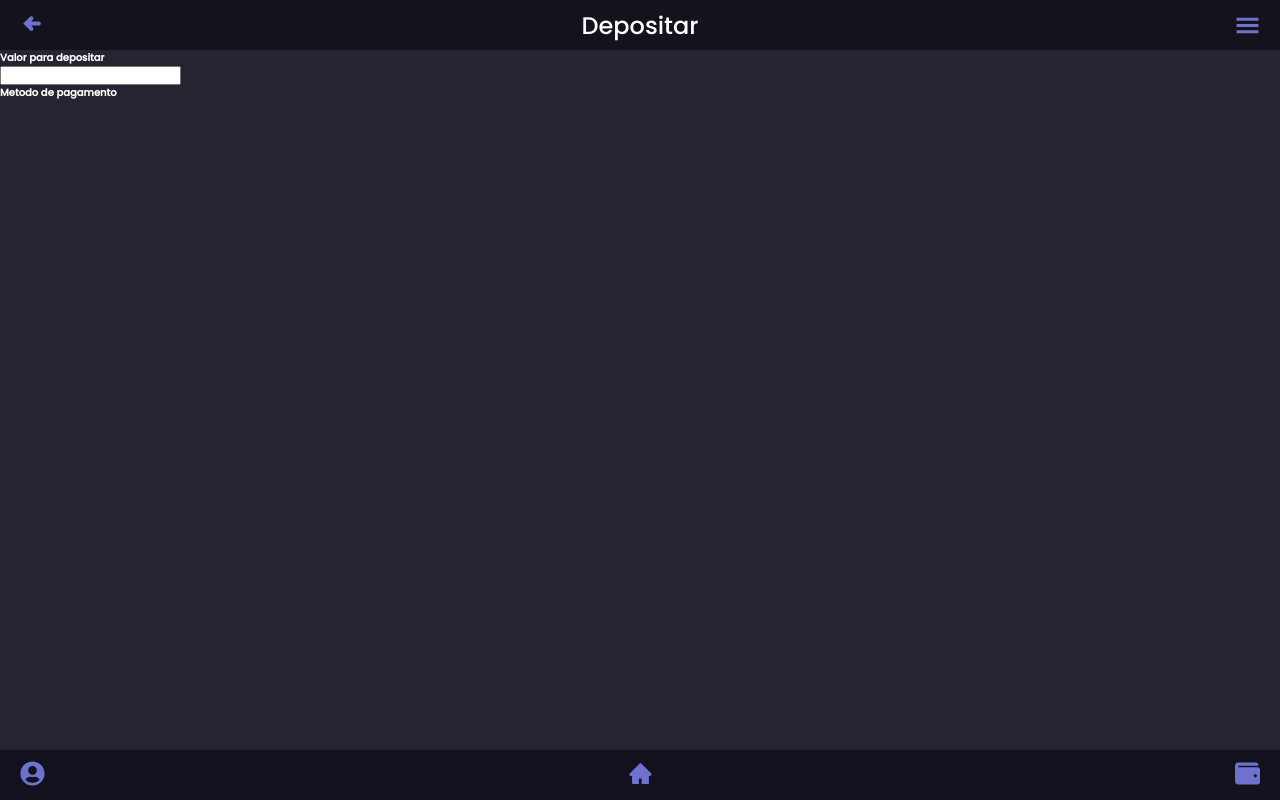
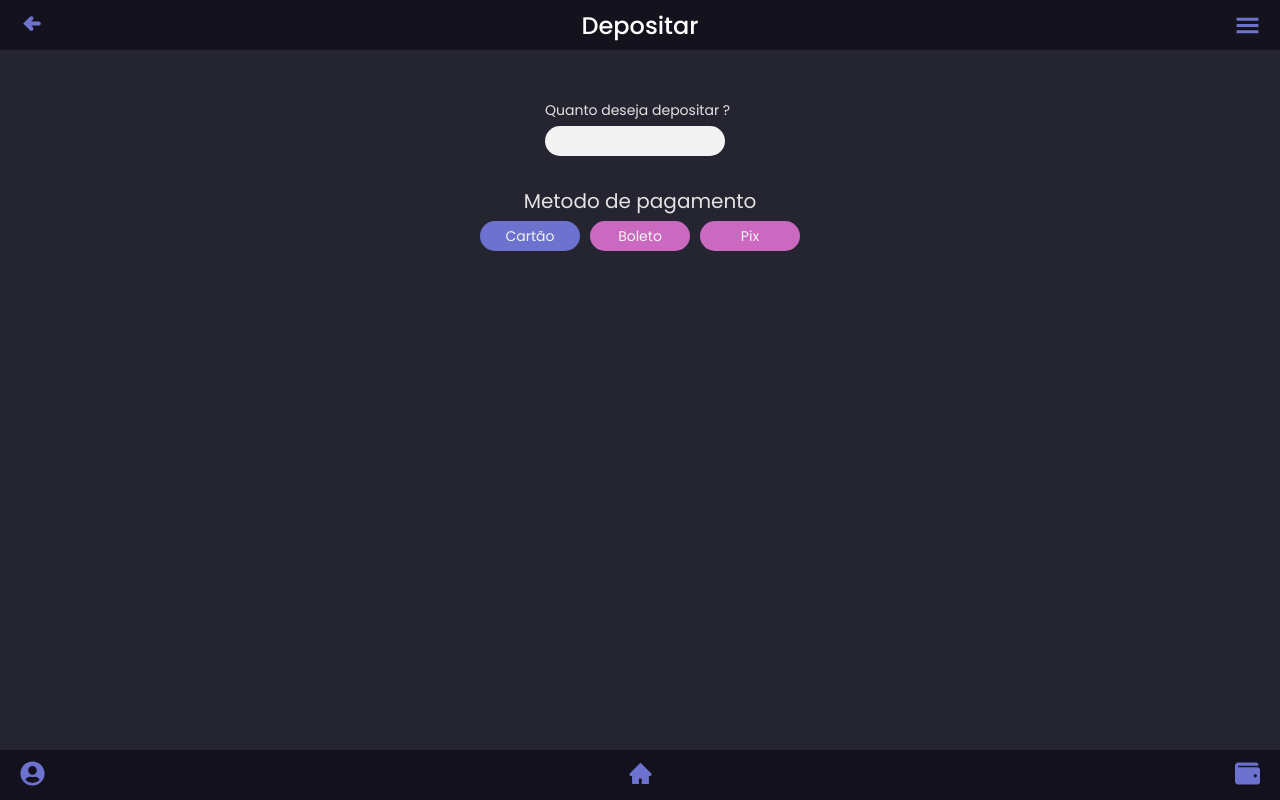
Before and after one commit to AdelinoJnr/currency-wallet, a React (Create React App) app: page /depositar in a window 1280 px wide. Built offline with nearby package versions, Linux system fonts and the light colour scheme; no server answers.

Commit message:
[style: page deposit]

```diff
--- a/src/components/FormDeposito/index.jsx
+++ b/src/components/FormDeposito/index.jsx
@@ -1,20 +1,20 @@
 import React from 'react';
 
-function FormDeposit() {
+import './style.css';
+
+function FormDeposit({ value }) {
   return (
-    <form>
-      <label htmlFor="cartao">
-        <input type="radio" name="deposit" id="cartao" />
-        Cartão de Credito
-      </label>
-      <label htmlFor="boleto">
-        <input type="radio" name="deposit" id="boleto" />
-        Boleto
-      </label>
-      <label htmlFor="Pix">
-        <input type="radio" name="deposit" id="Pix" />
-        Pix
-      </label>
+    <form className="form-deposit">
+      <h4 className="title-3">Preencher os dados</h4>
+      <input className="inputs-deposit" type="text" name="titular" placeholder="Nome do Titular" />
+      <div>
+        <input className="input-pair" type="number" name="cvv" placeholder="CVV" />
+        <input className="input-pair" type="number" name="vencimento" placeholder="Data de vencimento" />
+      </div>
+      <input className="inputs-deposit" type="number" name="conta" placeholder="Número do cartão" />
+      <select name="parcela">
+        <option value="1x">{`1x - R$ ${value}`}</option>
+      </select>
     </form>
   );
 }
--- /dev/null
+++ b/src/components/FormDeposito/style.css
@@ -0,0 +1,39 @@
+/* From Deposit */
+.form-deposit {
+  display: flex;
+  flex-direction: column;
+  gap: 20px;
+  margin-bottom: 30px;
+}
+
+.form-deposit > div {
+  width: 320px;
+  margin: 0 auto;
+  display: flex;
+  justify-content: space-between;
+}
+
+.inputs-deposit {
+  width: 320px;
+  height: 30px;
+  border-radius: 15px;
+  border: none;
+  margin: 0 auto;
+  text-align: center;
+}
+
+.input-pair {
+  width: 140px;
+  height: 30px;
+  border-radius: 15px;
+  border: none;
+  text-align: center;
+}
+
+.form-deposit > select {
+  width: 240px;
+  height: 30px;
+  border-radius: 7px;
+  border: none;
+  margin: 0 auto;
+}
--- a/src/pages/Deposit.jsx
+++ b/src/pages/Deposit.jsx
@@ -10,23 +10,30 @@ import { currencyActivity } from '../utils/functions';
 function Deposit() {
   const [valueDeposit, setValueDeposit] = useState('');
 
-  const renderButtonFinish = () => (
-    <Link to="/">
-      <button onClick={() => currencyActivity(valueDeposit, 'adicionar')} type="button">
-        Depositar
-      </button>
-    </Link>
-  );
-
   return (
     <>
       <HeaderBack rota="/wallet" text="Depositar" />
       <section className="content-form-pagament">
-        <h4>Valor para depositar</h4>
-        <input value={valueDeposit} onChange={(ev) => setValueDeposit(ev.target.value)} type="number" name="valueDeposito" id="valueDeposito" />
-        <h4>Metodo de pagamento</h4>
-        {valueDeposit !== '' && <FormDeposit />}
-        {valueDeposit !== '' && renderButtonFinish()}
+        <div className="content-deposit">
+          <p>Quanto deseja depositar ?</p>
+          <input value={valueDeposit} onChange={(ev) => setValueDeposit(ev.target.value)} type="number" name="valueDeposito" id="valueDeposito" />
+        </div>
+        <div className="content-metodo-pagament">
+          <h3 className="title-3">Metodo de pagamento</h3>
+          <button className="btn-cartao" type="button">Cartão</button>
+          <button className="btn-boleto" type="button">Boleto</button>
+          <button className="btn-pix" type="button">Pix</button>
+        </div>
+        {valueDeposit !== '' && <FormDeposit value={valueDeposit} />}
+        {valueDeposit !== '' && (
+          <div className="link-deposit">
+            <Link to="/">
+              <button className="btn-acao btn-deposit" onClick={() => currencyActivity(valueDeposit, 'adicionar')} type="button">
+                Confirmar
+              </button>
+            </Link>
+          </div>
+        )}
       </section>
       <Footer />
     </>
--- a/src/pages/styles.css
+++ b/src/pages/styles.css
@@ -372,8 +372,70 @@
 }
 
 /* Depositar */
+.btn-deposit {
+  font-family: Poppins;
+  background-color: var(--blue-color-600);
+  font-size: 1.6em;
+}
+
+.content-deposit {
+  margin: 50px auto 30px;
+  width: 190px;
+}
+
+.content-deposit > p {
+  font-size: 1.4em;
+  margin-bottom: 5px;
+}
+
+.content-deposit > input {
+  width: 180px;
+  height: 30px;
+  border-radius: 15px;
+  border: none;
+  text-align: center;
+  font-size: 1.6em;
+  font-family: Cabin;
+  font-weight: 600;
+  background-color: var(--texts-inputs-200);
+}
+
 .content-form-pagament {
-  color: white;
+  color: var(--texts-inputs-400);
+}
+
+.content-metodo-pagament {
+  width: 330px;
+  margin: 0 auto 30px;
+}
+
+.content-metodo-pagament > button {
+  width: 100px;
+  height: 30px;
+  border-radius: 15px;
+  border: none;
+  margin: 5px 5px;
+}
+
+.btn-cartao {
+  background-color: var(--blue-color-600);
+  font-family: Poppins;
+  font-size: 1.4em;
+  color: var(--texts-inputs-200);
+}
+
+.btn-pix,
+.btn-boleto {
+  background-color: var(--pink-color-600);
+  font-family: Poppins;
+  font-size: 1.4em;
+  color: var(--texts-inputs-200);
+}
+
+.link-deposit {
+  width: 240px;
+  height: 30px;
+  margin: 0 auto;
 }
 
 /* Sacar */
@@ -386,6 +448,7 @@
 .content-btn {
   width: 240px;
   margin: 30px auto 0;
+  text-align: center;
 }
 
 .content-saque {
```
